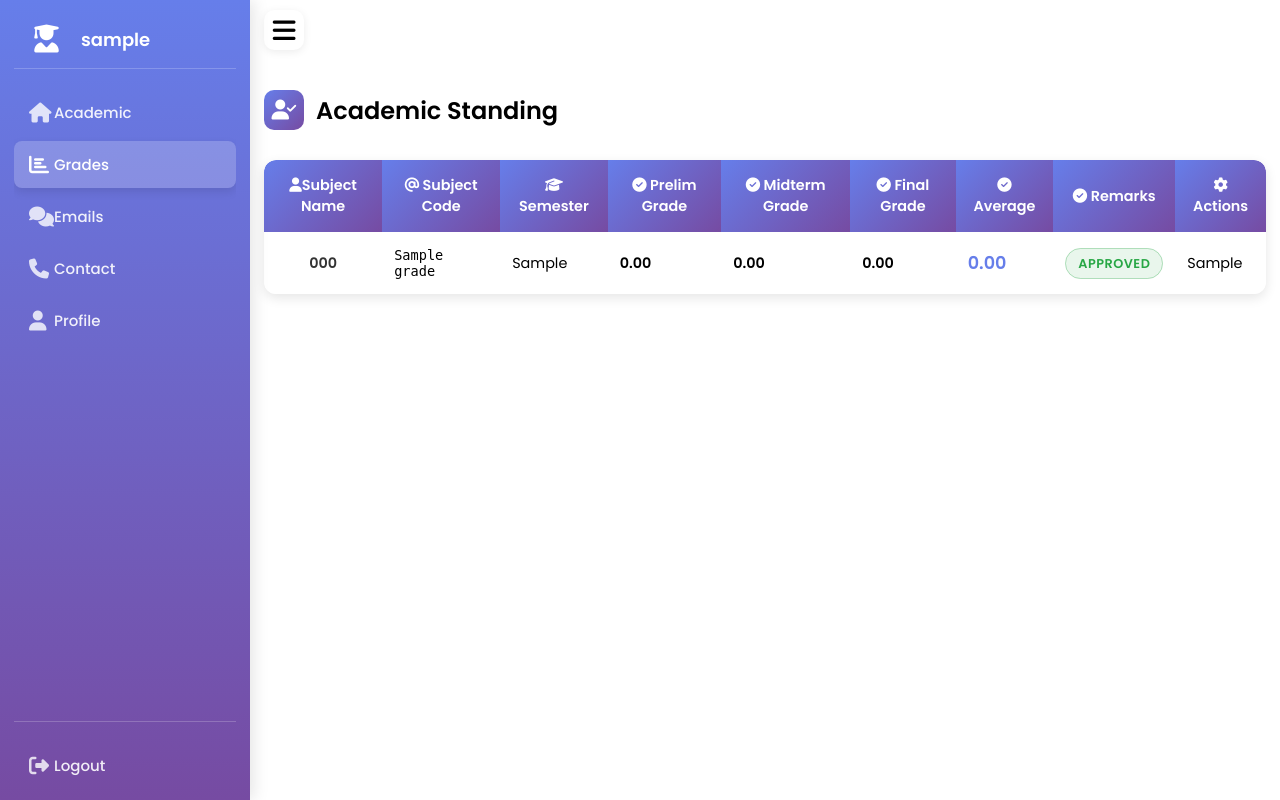
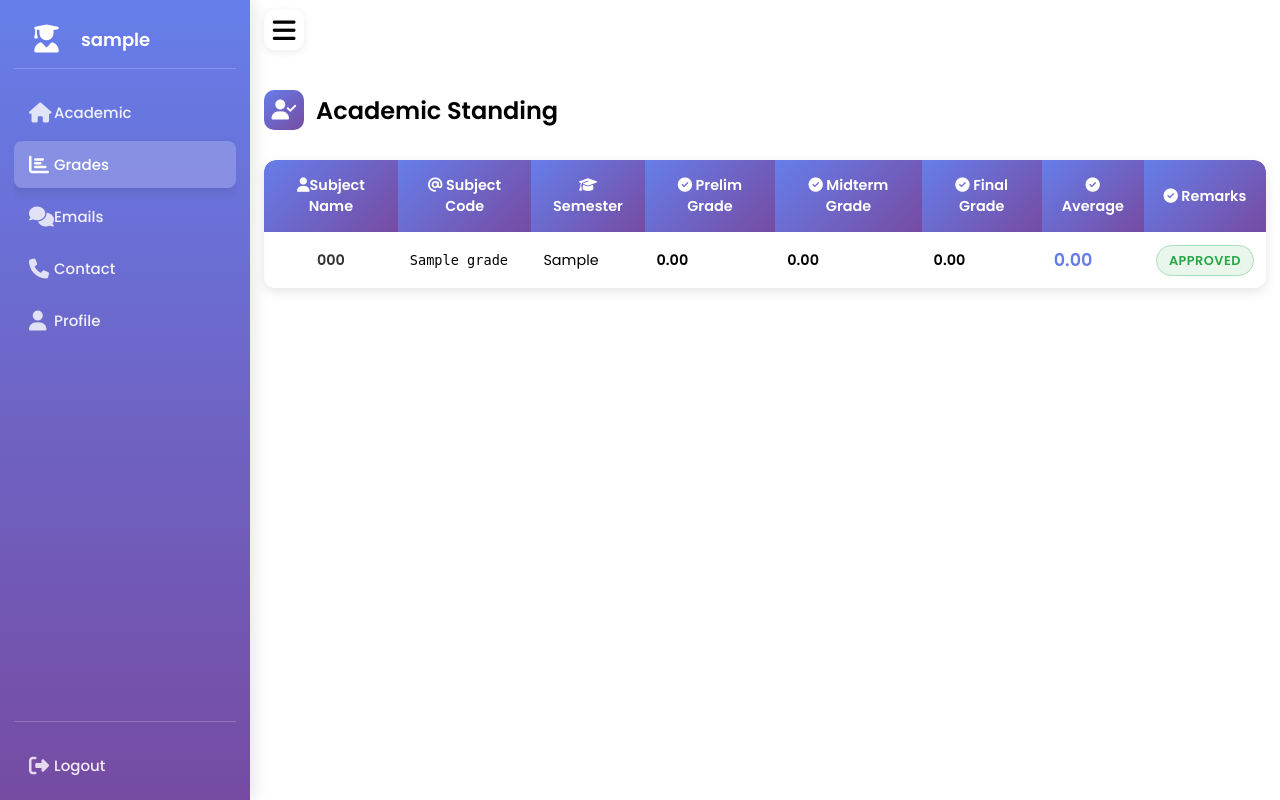
Before and after one commit to Phixzy/dev, a PHP site: page /dev/student_page/student_grades.php in a window 1280 px wide. Run offline with PHP 8.4, Linux system fonts and the light colour scheme; the visitor is signed in with stand-in values (Sample User, id 1); tables that the repository leaves empty or names only in its code hold one stand-in row (values such as "Sample post").

Commit message:
Update student_grades.php

```diff
--- a/dev/student_page/student_grades.php
+++ b/dev/student_page/student_grades.php
@@ -196,7 +196,6 @@ $conn->close();
                                 <th><i class="fas fa-check-circle"></i> Final Grade</th>
                                 <th><i class="fas fa-check-circle"></i> Average</th>
                                 <th><i class="fas fa-check-circle"></i> Remarks</th>
-                                <th><i class="fas fa-cog"></i> Actions</th>
                             </tr>
                         </thead>
                         <tbody>
@@ -234,14 +233,13 @@ $conn->close();
                                         <td style="font-weight: 700; color: #667eea; font-size: 1.1rem;">
                                             <?php echo number_format($grade['average'], 2); ?>
                                         </td>
-                                        <td style="text-align: center;">
+                                        <td>
                                             <span class="status-badge status-<?php echo strtolower($grade['status']); ?>">
                                                 <?php echo htmlspecialchars($grade['status']); ?>
                                             </span>
                                         </td>
-                                        <td>
-                                            <?php echo htmlspecialchars($grade['remarks'] ?? '-'); ?>
-                                        </td>
+
+
                                     </tr>
                                 <?php endforeach; ?>
                             <?php endif; ?>
```
